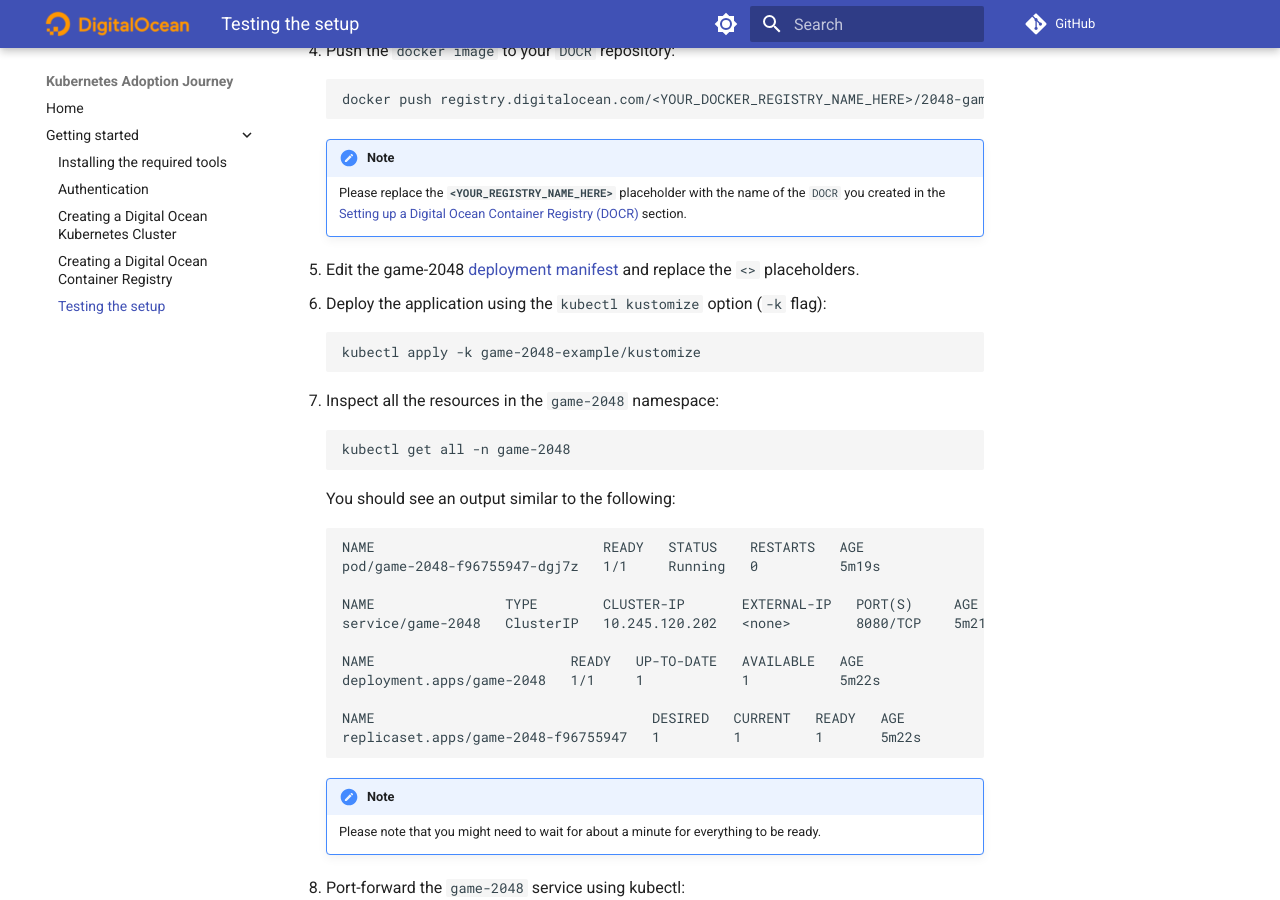
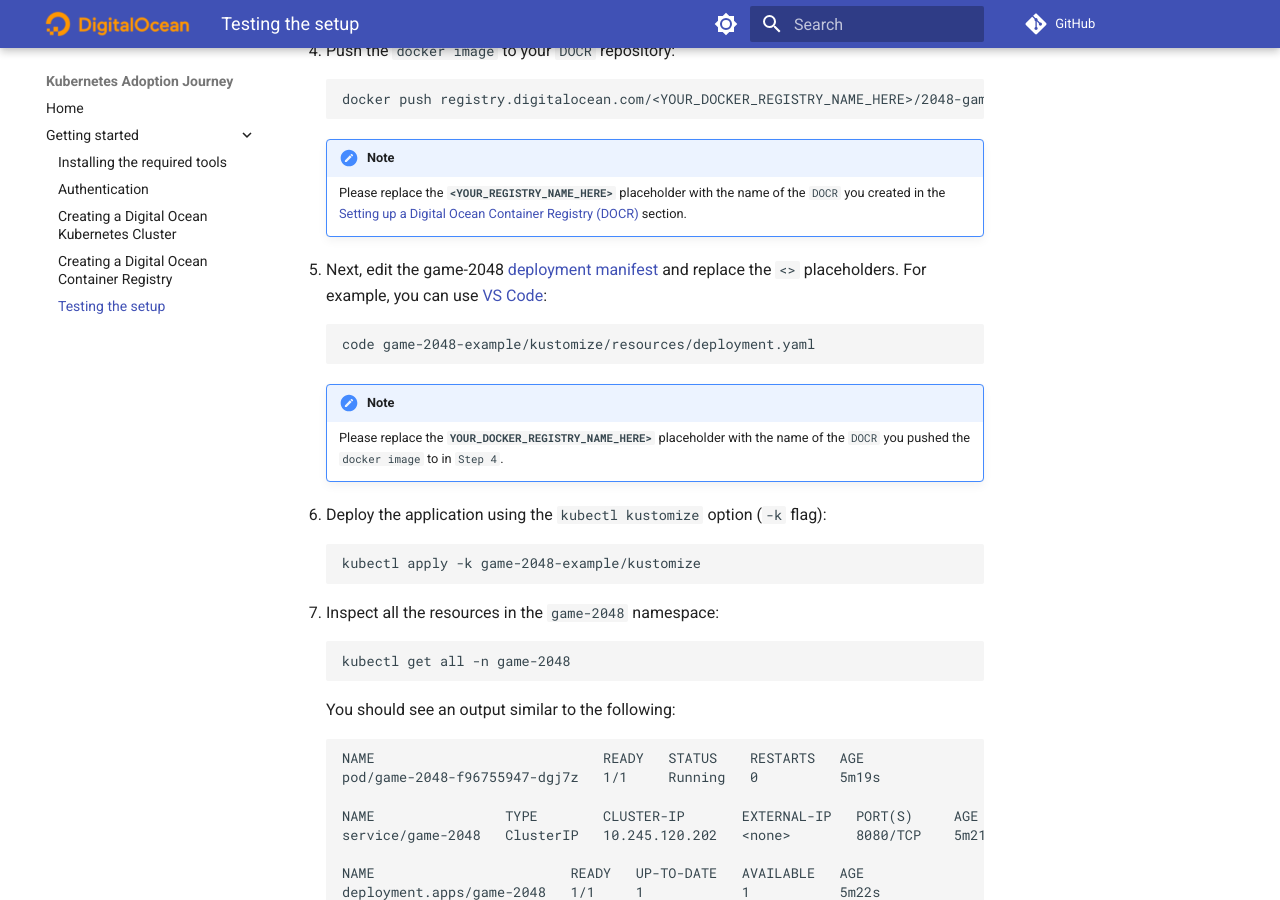
Before and after one commit to digitalocean/k8s-adoption-journey, an MkDocs documentation site: the page built from docs/getting-started/testing-the-setup.md, in a window 1280 px wide and 900 px high, scrolled down 510 px. Built offline with MkDocs 1.6.1 and Material for MkDocs 9.7.7, drawn with Linux system fonts in a browser that asks for light colours; comment, search, counter and statistics services are not loaded.

Commit message:
Fixes links in the testing the setup section

````diff
--- a/docs/getting-started/testing-the-setup.md
+++ b/docs/getting-started/testing-the-setup.md
@@ -30,7 +30,15 @@
     !!! note
         Please replace the **`<YOUR_REGISTRY_NAME_HERE>`** placeholder with the name of the `DOCR` you created in the [Setting up a Digital Ocean Container Registry (DOCR)](./setting-up-a-digital-ocean-container-registry.md) section.
 
-5. Edit the game-2048 [deployment manifest](kustomize/resources/deployment.yaml) and replace the `<>` placeholders.
+5. Next, edit the game-2048 [deployment manifest](https://raw.githubusercontent.com/digitalocean/kubernetes-sample-apps/master/game-2048-example/kustomize/resources/deployment.yaml) and replace the `<>` placeholders. For example, you can use [VS Code](https://code.visualstudio.com/):
+
+    ```shell
+    code game-2048-example/kustomize/resources/deployment.yaml
+    ```
+
+    !!! note
+        Please replace the **`YOUR_DOCKER_REGISTRY_NAME_HERE>`** placeholder with the name of the `DOCR` you pushed the `docker image` to in `Step 4`.
+
 6. Deploy the application using the `kubectl kustomize` option (`-k` flag):
 
     ```shell
````
Also changed, not shown: docs/getting-started/setting-up-a-digital-ocean-kubernetes-cluster.md (+1 -1 lines).
